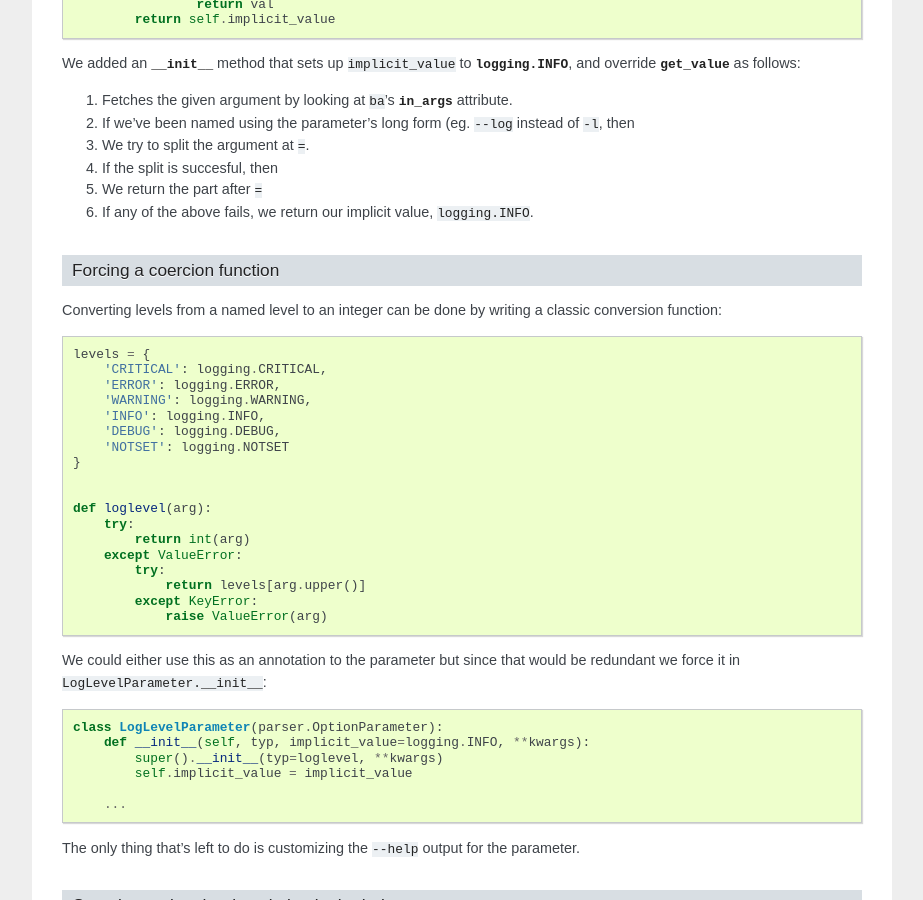
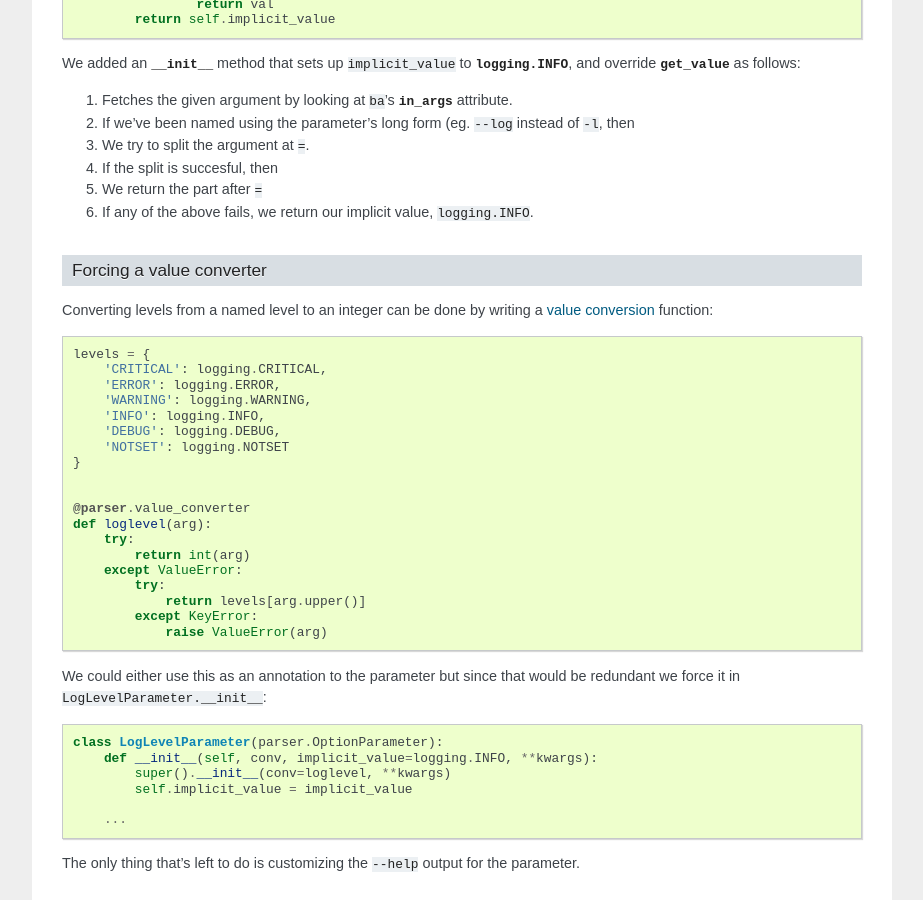
Before and after one commit to epsy/clize, a Sphinx documentation site: the page built from docs/parser.rst, in a window 1280 px wide and 900 px high, scrolled down 3744 px. Shown: the whole window, without its empty margins (198-1121 px from the left). Built offline with Sphinx 7.4.7, drawn with Linux system fonts in a browser that asks for light colours; some of the changed text lies outside the part shown.

Commit message:
Updated the parameter tutorial to reflect the value converter changes.

```diff
--- a/docs/parser.rst
+++ b/docs/parser.rst
@@ -258,12 +258,12 @@ We added an `~object.__init__` method that sets up ``implicit_value`` to `loggin
 6. If any of the above fails, we return our implicit value, ``logging.INFO``.
 
 
-Forcing a coercion function
-...........................
+Forcing a value converter
+.........................
 
 
 Converting levels from a named level to an integer can be done by writing a
-classic conversion function:
+:ref:`value conversion <value converter>` function:
 
 
 .. code-block:: python
@@ -278,6 +278,7 @@ classic conversion function:
     }
 
 
+    @parser.value_converter
     def loglevel(arg):
         try:
             return int(arg)
@@ -295,8 +296,8 @@ be redundant we force it in ``LogLevelParameter.__init__``:
 .. code-block:: python
 
     class LogLevelParameter(parser.OptionParameter):
-        def __init__(self, typ, implicit_value=logging.INFO, **kwargs):
-            super().__init__(typ=loglevel, **kwargs)
+        def __init__(self, conv, implicit_value=logging.INFO, **kwargs):
+            super().__init__(conv=loglevel, **kwargs)
             self.implicit_value = implicit_value
 
         ...
```
Also changed, not shown: 1 other file.
